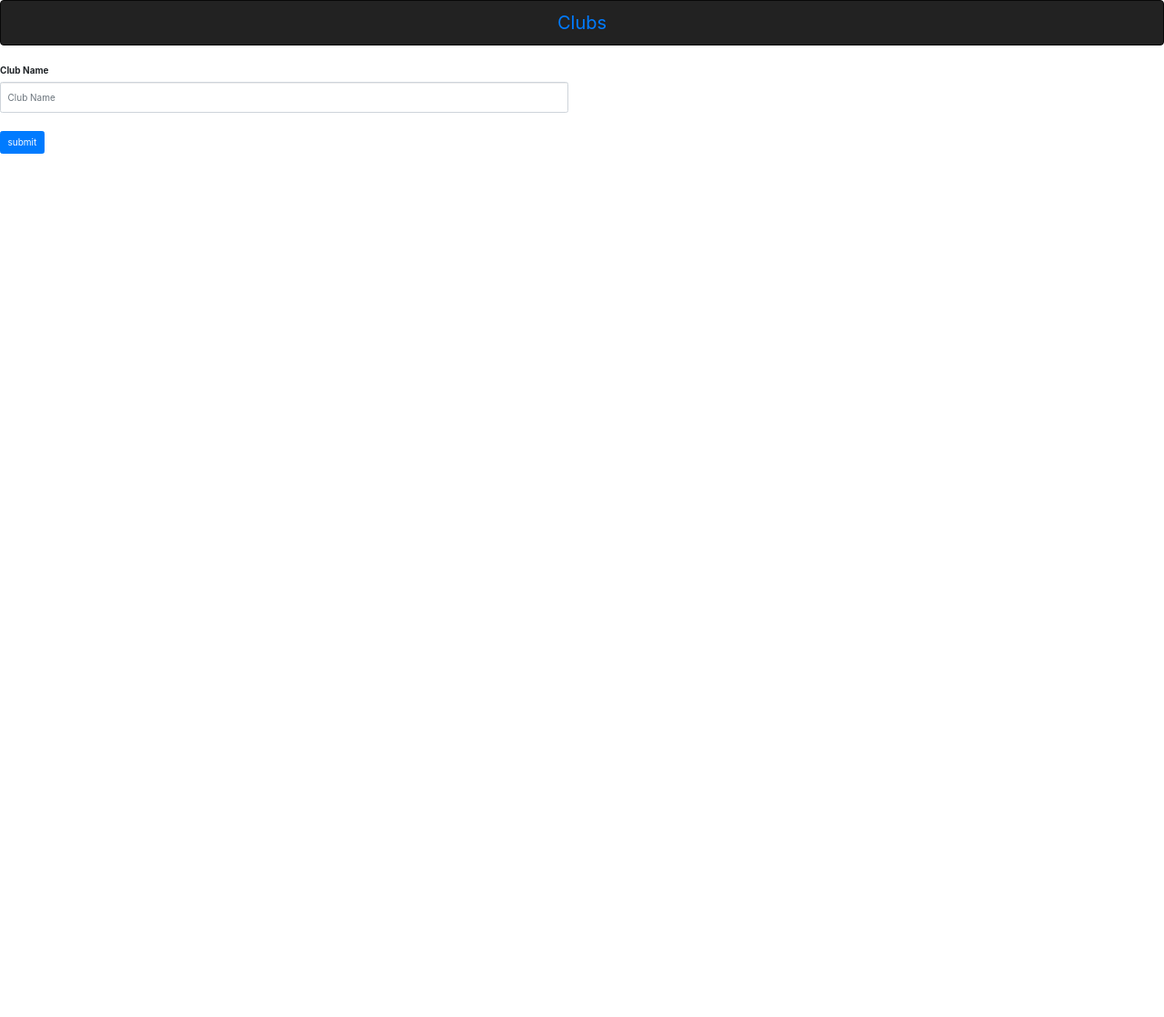
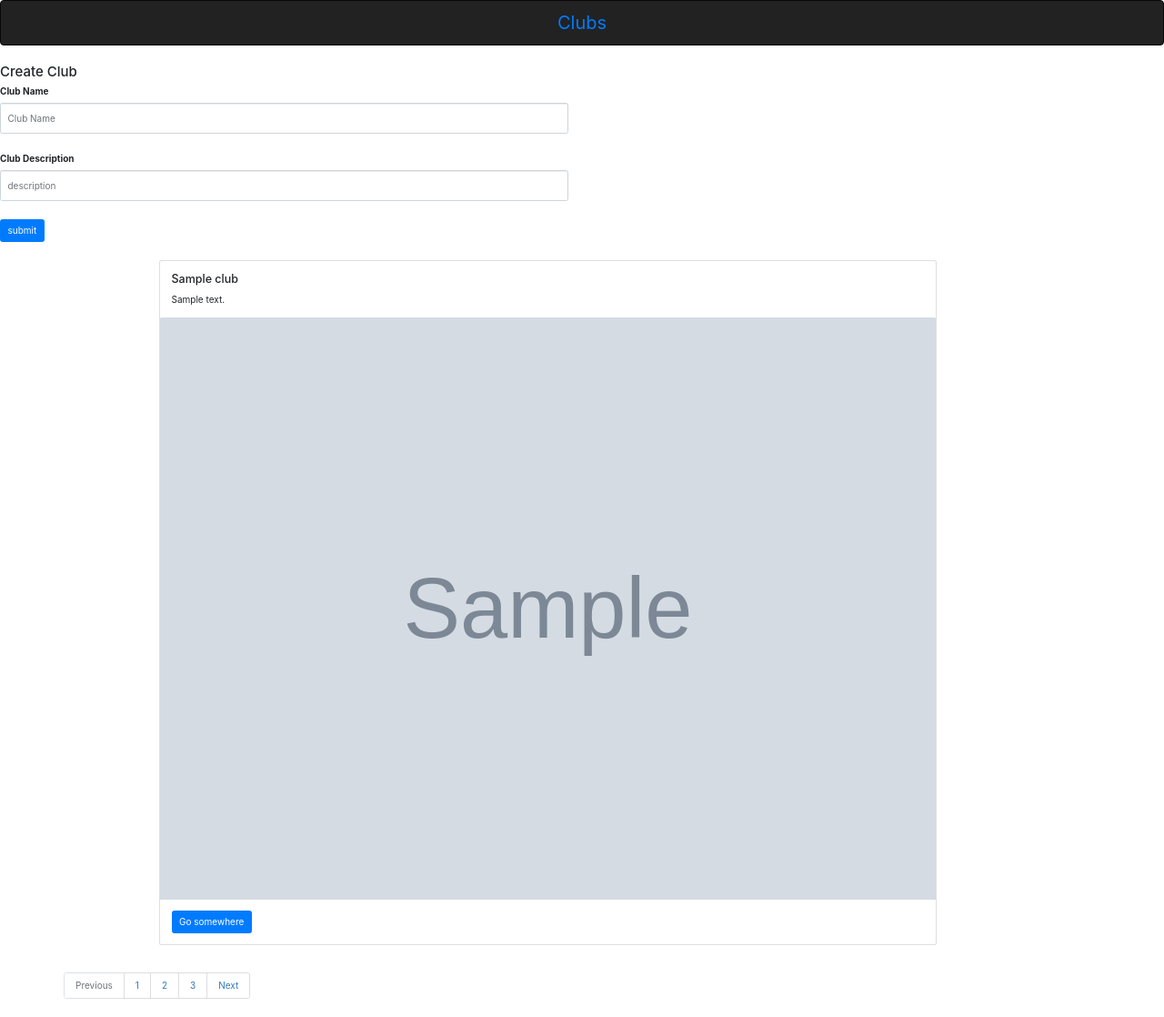
Before and after one commit to tarunsaijujjuru/ubs, a Flask app: page /clubs in a window 1280 px wide. Shown: the whole page at 91% size. Before the commit the page ends 169 px from the top, so only its background shows below. Run offline with Flask 2, Linux system fonts and the light colour scheme; the visitor is signed in with stand-in values (Sample User, id 1); grey boxes marked "Sample" are stand-in pictures; a database or web service that is not in the repository returns one stand-in record (values such as "Sample title"); some libraries are stand-ins or nearby versions.

Commit message:
added feed for the clubs

```diff
--- a/app.py
+++ b/app.py
@@ -37,6 +37,7 @@ class searchbar(FlaskForm):
 
 class clubsForm(FlaskForm):
 	clubName = StringField('Club Name', [validators.DataRequired()])
+	description = StringField('Club Description', [validators.DataRequired()])
 	submit = SubmitField('submit')
 
 @app.route('/register',methods=['GET','POST'])
@@ -92,9 +93,9 @@ def clubs():
 		return redirect('/login')
 
 	clubs = db.clubs.find({})
-	user_clubs = db.userData_db.find_one({'EmailID': session['EmailID']})['clubs']
+	user_clubs = db.userData_db.find_one({'EmailID': session['EmailID']})['Clubs']
 
-	return render_template('clubs.html', form=form, clubs=clubs, user_clubs=user_clubs)
+	return render_template('clubs.html', form= form, cards=clubs, user_clubs=user_clubs)
 
 @app.route('/create_club', methods=['POST'])
 def create_club():
--- a/templates/clubs.html
+++ b/templates/clubs.html
@@ -18,12 +18,21 @@
             <h4 > {{msg}} </h4>
         </div>
     {% endif %}
+
+    <h4>Create Club</h4>
+
     <form action="/create_club" method="post" class="form" role="form">
         {{form.csrf_token}}
         <div class="row">
-            <div class="form-group col-md-6">
+            <div class="form-group col-sm-6">
                 {{ wtf.form_field(form.clubName, class='form-control',
                     placeholder='Club Name') }}
+            </div>
+        </div>
+        <div class="row">
+            <div class="form-group col-sm-6">
+                {{ wtf.form_field(form.description, class='form-control',
+                    placeholder='description') }}
             </div>
         </div>
         <div class="form-group">
@@ -31,5 +40,52 @@
         </div>
     </form>
 
+    <div class="feed_container">
+        <div class="row">
+            <div class="container">
+
+                {% for card in cards %}
+                <div class="row">
+                    <div class="col-1">
+                        {% if card['potsType']=='ad' %}
+                        Advertisement
+                        {% endif %}
+                    </div>
+
+                    <div class="card w-75" style="margin:10px;">
+                        <div class="card-body">
+                            <h5 class="card-title">{{card['name']}}</h5>
+                            <p class="card-text">{{card['description']}}</p>
+                        </div>
+                        {% if card['image'] %}
+                        <img class="card-img-top" src={{card['image']}} alt="Card image cap">
+                        {% endif %}
+                        <div class="card-body">
+                            <a href="#" class="btn btn-primary">Go somewhere</a>
+                        </div>
+                    </div>
+                    <div class="col-1">
+
+                    </div>
+                </div>
+                {% endfor%}
+                <div class="row">
+                    <nav aria-label="Page navigation example">
+                        <ul class="pagination">
+                          <li class="page-item disabled">
+                            <a class="page-link" href="#" tabindex="-1" aria-disabled="true">Previous</a>
+                          </li>
+                          <li class="page-item"><a class="page-link" href="#">1</a></li>
+                          <li class="page-item"><a class="page-link" href="#">2</a></li>
+                          <li class="page-item"><a class="page-link" href="#">3</a></li>
+                          <li class="page-item">
+                            <a class="page-link" href="#">Next</a>
+                          </li>
+                        </ul>
+                      </nav>
+                </div>
+            </div>
+        </div>
+    </div>
 
 {% endblock %}
```
